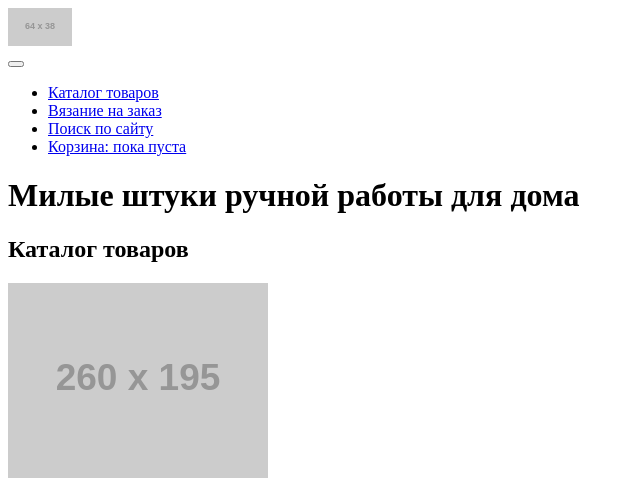
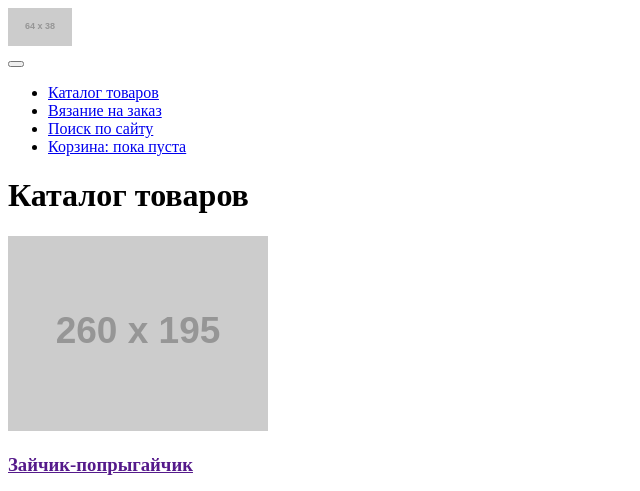
Before and after one commit to ElenaZhidenko/98692-mishka, a website: page catalog.html in a window 1280 px wide. Shown: the top 491 px of the page, without its empty margins (0-640 px from the left). Drawn offline with Linux system fonts and the light colour scheme; placeholder pictures from the web are drawn by us.

Commit message:
Изменила заголовки страниц

```diff
--- a/catalog.html
+++ b/catalog.html
@@ -21,10 +21,7 @@
         </ul>
       </nav>
       <div class="intro">
-        <h1 class="intro__main-title">Милые штуки ручной работы для дома</h1>
-      </div>
-      <div class="intro__catalog">
-        <h2 class="intro__title">Каталог товаров</h2>
+        <h1 class="intro__title main-title">Каталог товаров</h1>
       </div>
     </header>
 
```
Also changed, not shown: form.html (+1 -4 lines).
